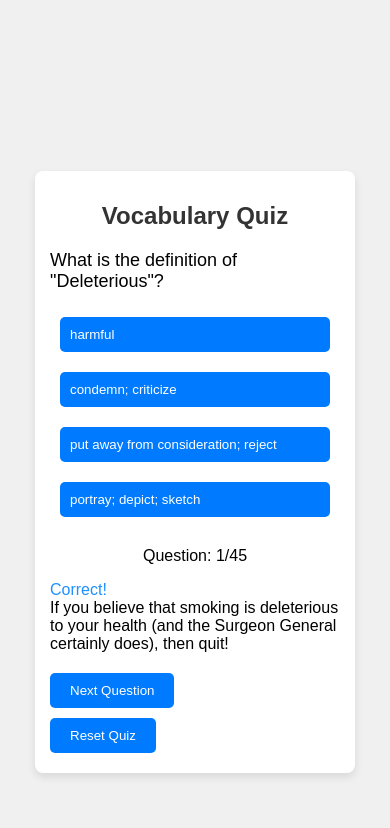
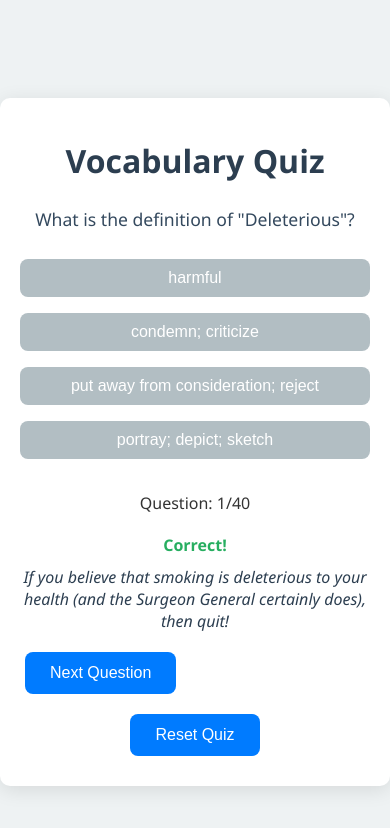
Before and after one commit to pongpung/mentors-lecture-sheet-vocab-quiz, a plain HTML site: page L4.html in a window 390 px wide. Both pictures are taken after a click on the button "harmful". Drawn offline with Linux system fonts and the light colour scheme.

Commit message:
Update L4.html

```diff
--- a/L4.html
+++ b/L4.html
@@ -1,4 +1,3 @@
-
 <!DOCTYPE html>
 <html lang="en">
 <head>
@@ -7,88 +6,111 @@
     <title>Vocabulary Quiz</title>
     <style>
         body {
-            font-family: Arial, sans-serif;
-            background-color: #f0f0f0;
+            font-family: 'Segoe UI', Tahoma, Geneva, Verdana, sans-serif;
+            background-color: #eef2f3;
             margin: 0;
-            padding: 50px;
+            padding: 20px;
             display: flex;
             flex-direction: column;
             align-items: center;
             justify-content: center;
             min-height: 100vh;
+            color: #333;
         }
         .container {
             background-color: white;
-            padding: 20px;
-            border-radius: 8px;
-            box-shadow: 0 4px 8px rgba(0,0,0,0.1);
+            padding: 30px;
+            border-radius: 10px;
+            box-shadow: 0 4px 20px rgba(0,0,0,0.1);
             width: 90%;
-            max-width: 600px;
+            max-width: 700px;
+            text-align: center;
         }
         h1 {
-            font-size: 24px;
-            text-align: center;
-            color: #333;
+            font-size: 2rem;
+            color: #2c3e50;
         }
         .quiz-section {
-            margin: 20px 0;
+            margin: 25px 0;
         }
         .question {
-            margin-bottom: 15px;
-            font-size: 18px;
+            margin-bottom: 20px;
+            font-size: 1.25rem;
+            color: #34495e;
         }
         .options {
             display: flex;
             flex-direction: column;
         }
         .option {
-            margin:10px;
             background-color: #007bff;
             color: white;
-            padding: 10px;
+            padding: 12px;
             border: none;
-            border-radius: 5px;
+            border-radius: 8px;
             cursor: pointer;
-            text-align: left;
+            margin: 8px 0;
+            font-size: 1rem;
+            transition: background-color 0.3s, transform 0.2s;
         }
         .option:hover {
             background-color: #0056b3;
+            transform: translateY(-3px);
         }
         .progress {
-            text-align: center;
-            margin: 10px 0;
+            margin: 20px 0;
+            font-size: 1rem;
         }
         .feedback {
-            margin-top: 10px;
-            font-size: 16px;
+            margin-top: 20px;
+            font-size: 1rem;
+            font-weight: bold;
         }
         .feedback.correct {
-            color: #1e90ff; /* Non-green color for correct */
+            color: #27ae60;
         }
         .feedback.wrong {
-            color: #ff4500; /* Non-red color for wrong */
+            color: #e74c3c;
+        }
+        .sentence {
+            font-style: italic;
+            margin-top: 10px;
+            font-size: 1rem;
+            color: #2c3e50;
         }
         .score {
             margin-top: 20px;
-            font-size: 18px;
-            text-align: center;
+            font-size: 1.25rem;
+            font-weight: bold;
         }
         button {
-            padding: 10px 20px;
+            padding: 12px 25px;
             background-color: #007bff;
             color: white;
             border: none;
-            border-radius: 5px;
+            border-radius: 8px;
             cursor: pointer;
-            margin: 5px 0;
+            margin: 10px 5px;
+            font-size: 1rem;
+            transition: background-color 0.3s;
         }
         button:hover {
             background-color: #0056b3;
         }
+        button:disabled {
+            background-color: #b2bec3;
+            cursor: not-allowed;
+        }
         @media only screen and (max-width: 600px) {
             .container {
+                padding: 20px;
                 width: 100%;
-                padding: 15px;
+            }
+            .question {
+                font-size: 1.1rem;
+            }
+            .option {
+                padding: 10px;
             }
         }
     </style>
@@ -109,7 +131,7 @@
         </div>
 
         <div class="progress">
-            <p>Question: <span id="currentQuestion">1</span>/45</p>
+            <p>Question: <span id="currentQuestion">1</span>/40</p>
         </div>
 
         <div class="feedback" id="feedback"></div>
@@ -118,7 +140,6 @@
 
         <button id="nextButton" style="display:none;" onclick="nextQuestion()">Next Question</button>
         <button onclick="resetQuiz()">Reset Quiz</button>
-
     </div>
 
     <script>
@@ -166,8 +187,7 @@ const vocabList = [
 
 
 
-
-        let currentQuestion = 0;
+let currentQuestion = 0;
 let score = 0;
 let incorrectAnswers = [];
 
@@ -176,27 +196,23 @@ function loadQuestion() {
     const options = document.getElementsByClassName('option');
     const currentVocab = vocabList[currentQuestion];
 
-    // Display the question
     questionElement.innerText = `What is the definition of "${currentVocab.word}"?`;
 
-    // Set correct answer in a random option
     let correctAnswerIndex = Math.floor(Math.random() * 4);
     options[correctAnswerIndex].innerText = currentVocab.definition;
 
-    // Filter out the correct answer and shuffle the wrong options
     let wrongOptions = vocabList.filter((_, index) => index !== currentQuestion);
     wrongOptions = shuffleArray(wrongOptions).slice(0, 3);
 
-    // Fill the remaining options with wrong answers
     let wrongIndex = 0;
     for (let i = 0; i < 4; i++) {
         if (i !== correctAnswerIndex) {
             options[i].innerText = wrongOptions[wrongIndex].definition;
             wrongIndex++;
         }
+        options[i].disabled = false;  // Ensure buttons are enabled
     }
 
-    // Reset feedback and next button
     document.getElementById('nextButton').style.display = "none";
     document.getElementById('feedback').innerText = '';
     document.getElementById('sentence').innerText = '';
@@ -220,19 +236,21 @@ function checkAnswer(selectedOption) {
         feedbackElement.classList.add("correct");
         feedbackElement.classList.remove("wrong");
         score++;
-        sentenceElement.innerText = vocabList[currentQuestion].sentence;
     } else {
         feedbackElement.innerText = `Wrong! The correct answer is: ${vocabList[currentQuestion].definition}`;
         feedbackElement.classList.add("wrong");
         feedbackElement.classList.remove("correct");
-        sentenceElement.innerText = vocabList[currentQuestion].sentence;
-
-        // Store the incorrect answer
         incorrectAnswers.push({
             word: vocabList[currentQuestion].word,
             correctAnswer: vocabList[currentQuestion].definition,
             userAnswer: options[selectedOption].innerText
         });
+    }
+
+    sentenceElement.innerText = vocabList[currentQuestion].sentence;
+
+    for (let i = 0; i < options.length; i++) {
+        options[i].disabled = true;  // Disable all options after an answer is selected
     }
 
     document.getElementById('currentQuestion').innerText = currentQuestion + 1;
@@ -251,44 +269,39 @@ function nextQuestion() {
 }
 
 function displayIncorrectAnswers() {
-    // Create a new container with a unique ID for incorrect answers
     const container = document.createElement('div');
     container.id = 'incorrect-answers';
     container.innerHTML = `<h2>Incorrect Answers:</h2>`;
 
-    // Loop through incorrect answers and display them
     incorrectAnswers.forEach(item => {
         const answer = document.createElement('p');
         answer.innerText = `Word: ${item.word}\nYour Answer: ${item.userAnswer}\nCorrect Answer: ${item.correctAnswer}`;
         container.appendChild(answer);
     });
+
     document.querySelector('.container').appendChild(container);
 }
 
 function resetQuiz() {
-    // Reset quiz state
     currentQuestion = 0;
     score = 0;
-    incorrectAnswers = []; // Reset incorrect answers array
+    incorrectAnswers = [];
     document.getElementById('score').innerText = '';
     document.getElementById('feedback').innerText = '';
     document.getElementById('feedback').classList.remove("correct", "wrong");
     document.getElementById('sentence').innerText = '';
 
-    // Remove the incorrect answers container by ID, if it exists
     const incorrectAnswersContainer = document.getElementById('incorrect-answers');
     if (incorrectAnswersContainer) {
         incorrectAnswersContainer.remove();
     }
 
-    // Load the first question
     loadQuestion();
 }
 
 window.onload = function () {
     loadQuestion();
 };
-
     </script>
 
 </body>
```
